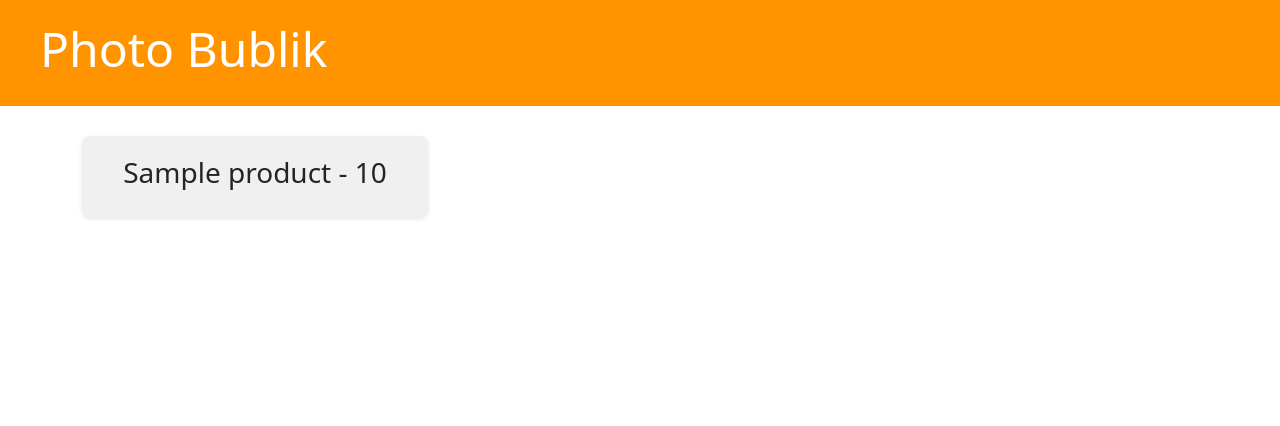
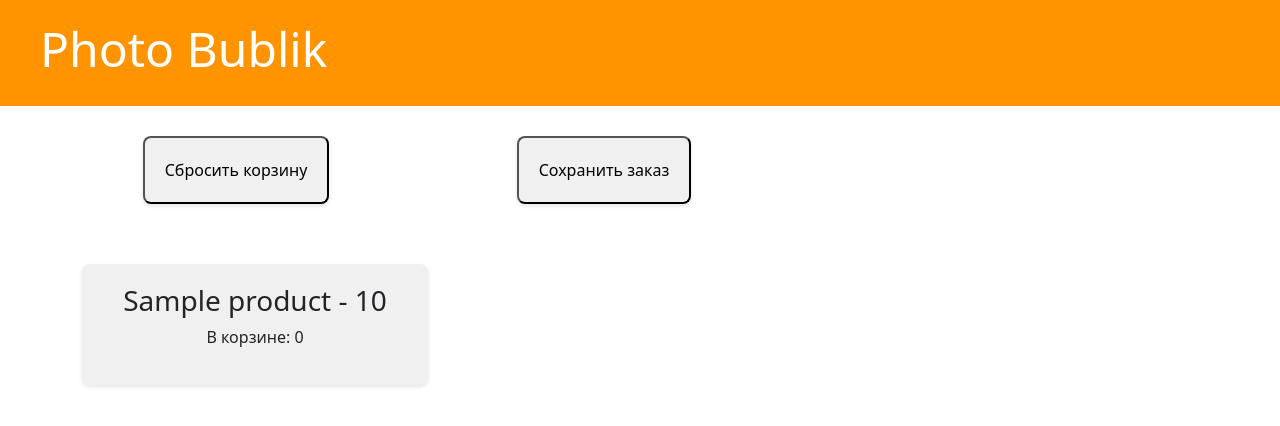
Before and after one commit to leha404/django_bublik, a Django app: page / in a window 1280 px wide. Shown: the top 426 px of the page. Run offline with Django 3.2, Linux system fonts and the light colour scheme; tables that the repository leaves empty hold one stand-in row (values such as "Sample post").

Commit message:
add js to count products

```diff
--- a/bublik/templates/bublik/product_list.html
+++ b/bublik/templates/bublik/product_list.html
@@ -2,11 +2,23 @@
 
 {% block content %}
 	<div class="container text-center">
+		<div class="row">
+			<div class="col">
+				<button id="reset-button" class="product">Сбросить корзину</button>
+			</div>
+			<div class="col">
+				<button class="product">Сохранить заказ</button>
+			</div>
+		</div>
+	</div>
+
+	<div class="container text-center">
 	{% for chunk in products_chunks %}
 		<div class="row">
 		{% for product in chunk %}
-			<div class="col product">
+			<div class="col product" data-product-id="{{ product.id }}">
 				<h3>{{ product.name }} - {{ product.price }}</h3>
+				<p>В корзине: <span class="product-quantity" data-product-id="{{ product.id }}">0</span></p>
 			</div>
 		{% endfor %}
 		{% if chunk|length == 1 %}
@@ -17,4 +29,29 @@
 		</div>
 	{% endfor %}
 	</div>
+
+	<!-- JS -->
+	<script>
+		document.addEventListener('DOMContentLoaded', function() {
+		const productDivs = document.querySelectorAll('.product');
+
+		productDivs.forEach(div => {
+			div.addEventListener('click', function() {
+				const productId = this.dataset.productId;
+				const quantityElement = document.querySelector('.product-quantity[data-product-id="' + productId + '"]');
+				let quantity = parseInt(quantityElement.innerText);
+				quantityElement.innerText = ++quantity;
+			});
+		});
+
+		// Обработчик клика для кнопки сброса
+		const resetButton = document.getElementById('reset-button');
+		resetButton.addEventListener('click', function() {
+			const quantityElements = document.querySelectorAll('.product-quantity');
+			quantityElements.forEach(element => {
+				element.innerText = 0;
+			});
+		});
+	});
+	</script>
 {% endblock %}
```
